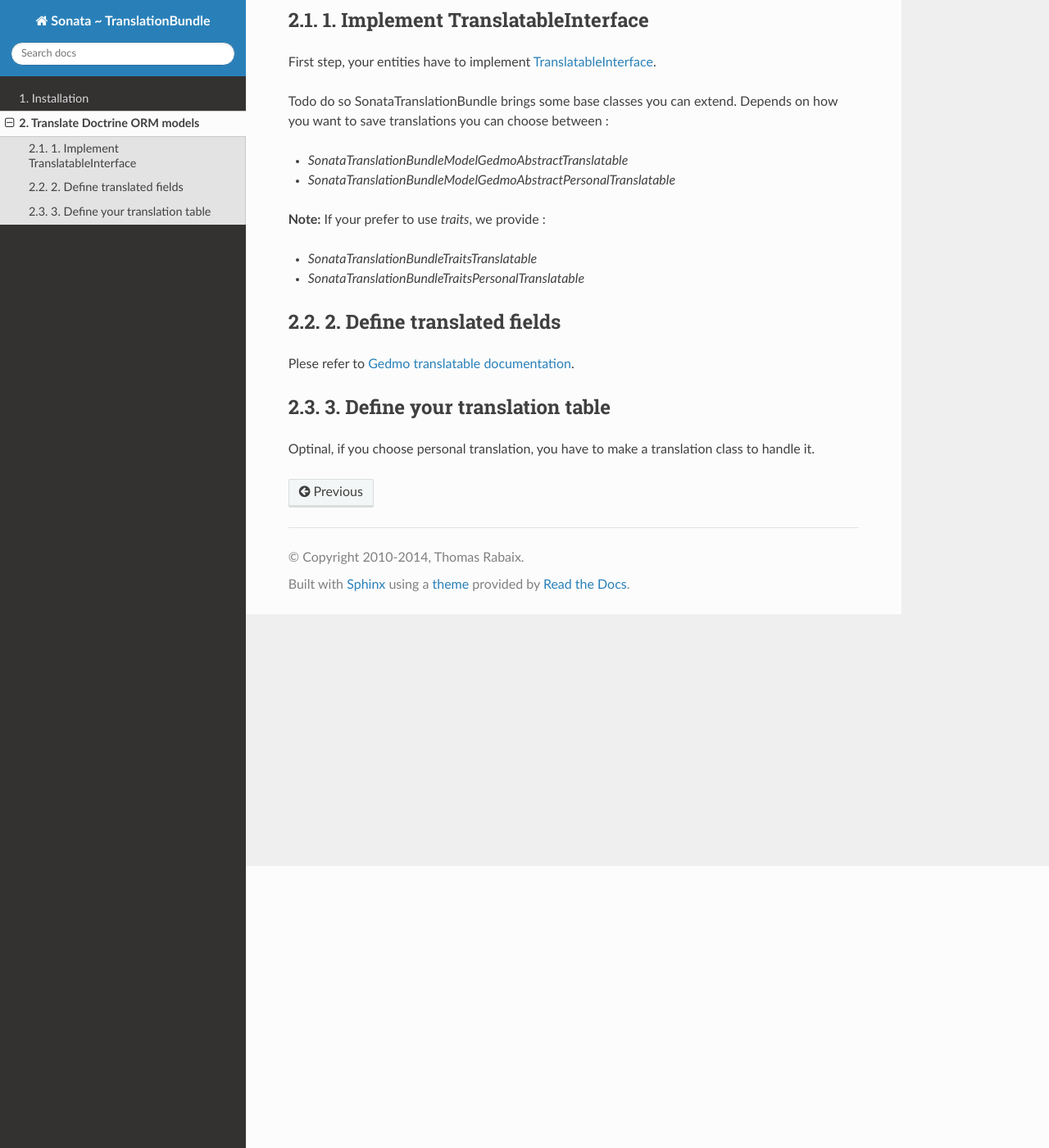
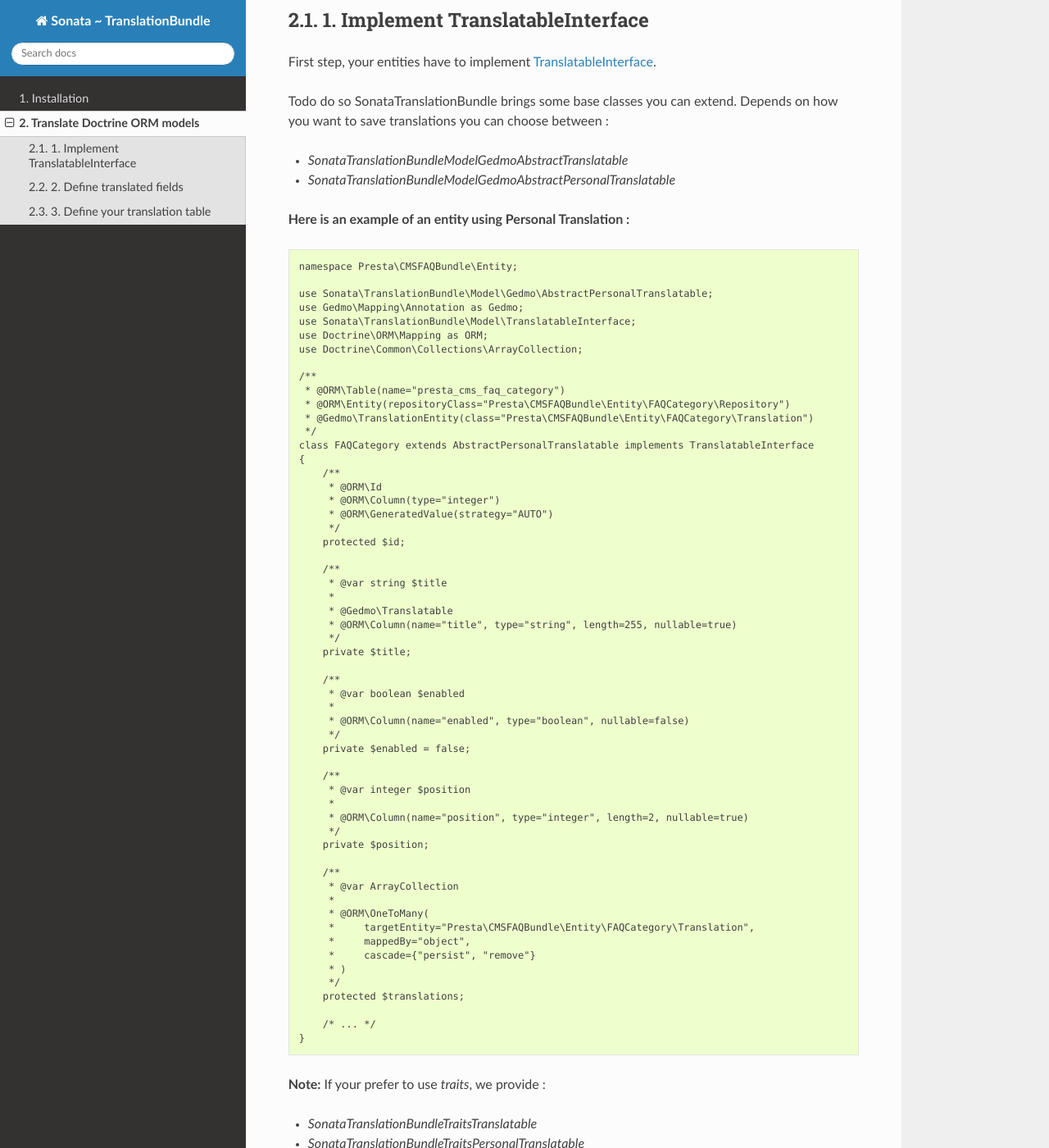
Before and after one commit to sonata-project/SonataTranslationBundle, a Sphinx documentation site: the page built from Resources/doc/reference/orm.rst, in a window 1280 px wide and 1400 px high, scrolled down 344 px. Shown: the whole window at 82% size. Built offline with Sphinx 7.4.7 and the Read the Docs theme 2.0.0, drawn with Linux system fonts in a browser that asks for light colours; some of the changed text lies outside the part shown.

Commit message:
[Doc] Add code example for gedmo

```diff
--- a/Resources/doc/reference/orm.rst
+++ b/Resources/doc/reference/orm.rst
@@ -21,19 +21,140 @@ Depends on how you want to save translations you can choose between :
 * `Sonata\TranslationBundle\Model\Gedmo\AbstractTranslatable`
 * `Sonata\TranslationBundle\Model\Gedmo\AbstractPersonalTranslatable`
 
+**Here is an example of an entity using Personal Translation :**
+
+.. code-block:: php
+
+    namespace Presta\CMSFAQBundle\Entity;
+
+    use Sonata\TranslationBundle\Model\Gedmo\AbstractPersonalTranslatable;
+    use Gedmo\Mapping\Annotation as Gedmo;
+    use Sonata\TranslationBundle\Model\TranslatableInterface;
+    use Doctrine\ORM\Mapping as ORM;
+    use Doctrine\Common\Collections\ArrayCollection;
+
+    /**
+     * @ORM\Table(name="presta_cms_faq_category")
+     * @ORM\Entity(repositoryClass="Presta\CMSFAQBundle\Entity\FAQCategory\Repository")
+     * @Gedmo\TranslationEntity(class="Presta\CMSFAQBundle\Entity\FAQCategory\Translation")
+     */
+    class FAQCategory extends AbstractPersonalTranslatable implements TranslatableInterface
+    {
+        /**
+         * @ORM\Id
+         * @ORM\Column(type="integer")
+         * @ORM\GeneratedValue(strategy="AUTO")
+         */
+        protected $id;
+
+        /**
+         * @var string $title
+         *
+         * @Gedmo\Translatable
+         * @ORM\Column(name="title", type="string", length=255, nullable=true)
+         */
+        private $title;
+
+        /**
+         * @var boolean $enabled
+         *
+         * @ORM\Column(name="enabled", type="boolean", nullable=false)
+         */
+        private $enabled = false;
+
+        /**
+         * @var integer $position
+         *
+         * @ORM\Column(name="position", type="integer", length=2, nullable=true)
+         */
+        private $position;
+
+        /**
+         * @var ArrayCollection
+         *
+         * @ORM\OneToMany(
+         *     targetEntity="Presta\CMSFAQBundle\Entity\FAQCategory\Translation",
+         *     mappedBy="object",
+         *     cascade={"persist", "remove"}
+         * )
+         */
+        protected $translations;
+
+        /* ... */
+    }
 
 **Note:** If your prefer to use `traits`, we provide :
 
 * `Sonata\TranslationBundle\Traits\Translatable`
 * `Sonata\TranslationBundle\Traits\PersonalTranslatable`
 
+**Here is the same class using traits :**
+
+.. code-block:: php
+
+    namespace Presta\CMSFAQBundle\Entity;
+
+    use Gedmo\Mapping\Annotation as Gedmo;
+    use Sonata\TranslationBundle\Model\TranslatableInterface;
+    use Doctrine\ORM\Mapping as ORM;
+    use Doctrine\Common\Collections\ArrayCollection;
+    use Sonata\TranslationBundle\Traits\Gedmo\PersonalTranslatable;
+
+    /**
+     * @author Nicolas Bastien <nbastien@prestaconcept.net>
+     *
+     * @ORM\Table(name="presta_cms_faq_category")
+     * @ORM\Entity(repositoryClass="Presta\CMSFAQBundle\Entity\FAQCategory\Repository")
+     * @Gedmo\TranslationEntity(class="Presta\CMSFAQBundle\Entity\FAQCategory\Translation")
+     */
+    class FAQCategory  implements TranslatableInterface
+    {
+        use PersonalTranslatable;
+
+        /**
+         * @ORM\Id
+         * @ORM\Column(type="integer")
+         * @ORM\GeneratedValue(strategy="AUTO")
+         */
+        protected $id;
+
+        /* ... */
+    }
+
+
 2. Define translated fields
 ---------------------------
 
-Plese refer to `Gedmo translatable documentation <https://github.com/l3pp4rd/DoctrineExtensions/blob/master/doc/translatable.md>`_.
+Please refer to `Gedmo translatable documentation <https://github.com/l3pp4rd/DoctrineExtensions/blob/master/doc/translatable.md>`_.
 
 
 3. Define your translation table
 --------------------------------
 
 Optinal, if you choose personal translation, you have to make a translation class to handle it.
+
+**Here is the personal translation class for the example above :**
+
+.. code-block:: php
+
+    namespace Presta\CMSFAQBundle\Entity\FAQCategory;
+
+    use Doctrine\ORM\Mapping as ORM;
+    use Sonata\TranslationBundle\Model\Gedmo\AbstractPersonalTranslation;
+
+    /**
+     * @ORM\Entity
+     * @ORM\Table(name="presta_cms_faq_category_translation",
+     *     uniqueConstraints={@ORM\UniqueConstraint(name="lookup_unique_faq_category_translation_idx", columns={
+     *         "locale", "object_id", "field"
+     *     })}
+     * )
+     */
+    class Translation extends AbstractPersonalTranslation
+    {
+        /**
+         * @ORM\ManyToOne(targetEntity="Presta\CMSFAQBundle\Entity\FAQCategory", inversedBy="translations")
+         * @ORM\JoinColumn(name="object_id", referencedColumnName="id", onDelete="CASCADE")
+         */
+        protected $object;
+    }
```
